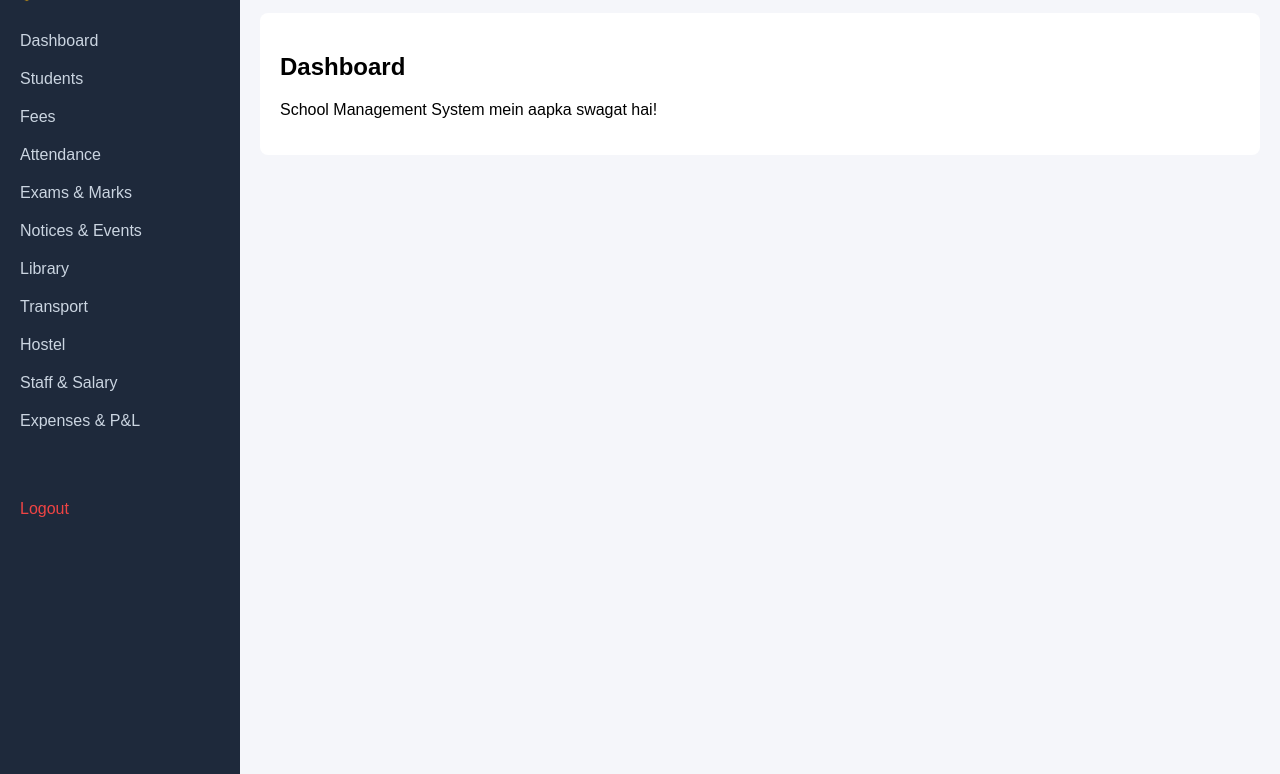
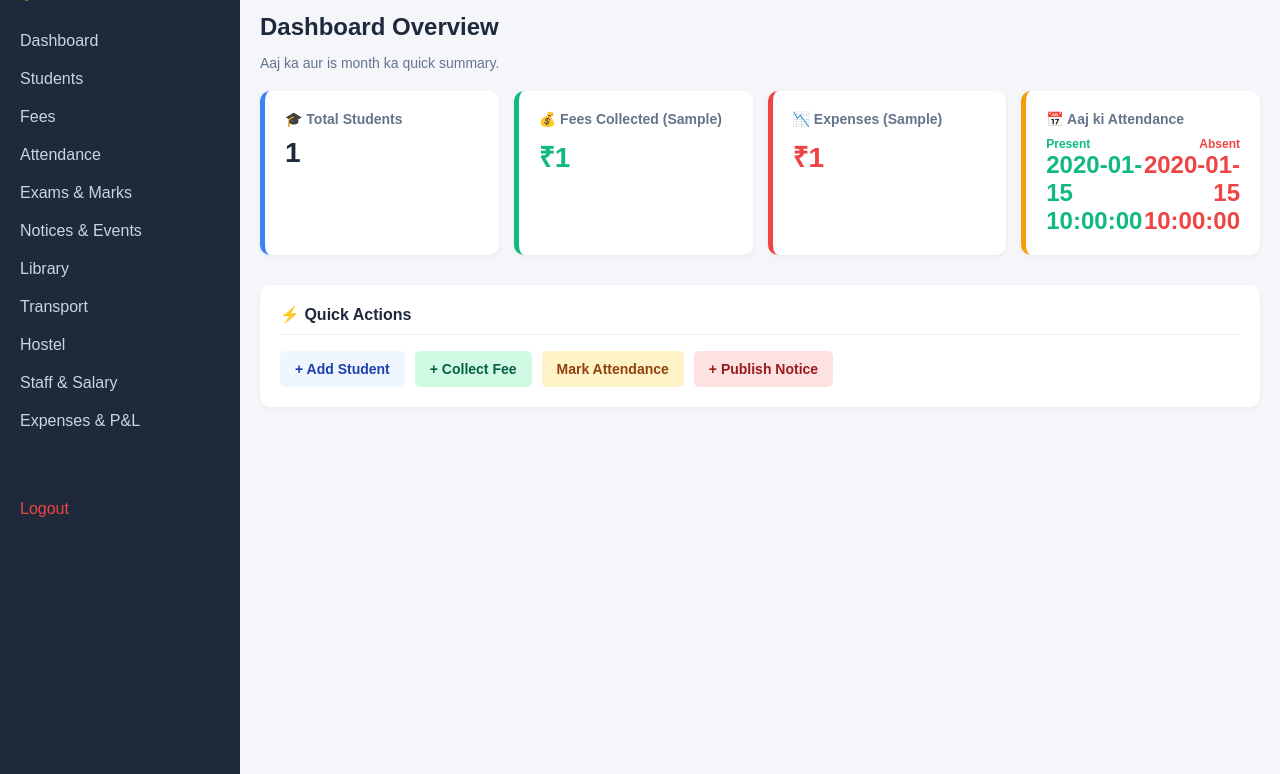
Before and after one commit to yahooamankum500-sketch/School-management-, a Flask app: template templates/dashboard.html in a window 1280 px wide. Shown: the part 66-840 px from the top of the page. Run offline with Flask 3, Linux system fonts and the light colour scheme; the template is opened without the code that fills it: most values are stand-ins (such as "Sample title", 1, 10 or a date in 2020).

Commit message:
Update dashboard.html

```diff
--- a/templates/dashboard.html
+++ b/templates/dashboard.html
@@ -1,7 +1,55 @@
 {% extends "base.html" %}
 {% block content %}
-<div style="background:white; padding:20px; border-radius:8px;">
-    <h2>Dashboard</h2>
-    <p>School Management System mein aapka swagat hai!</p>
+<div style="margin-bottom: 20px;">
+    <h2 style="color: #1e293b; margin: 0;">Dashboard Overview</h2>
+    <p style="color: #64748b; font-size: 14px;">Aaj ka aur is month ka quick summary.</p>
+</div>
+
+<!-- Stats Grid -->
+<div style="display: grid; grid-template-columns: repeat(auto-fit, minmax(200px, 1fr)); gap: 15px; margin-bottom: 30px;">
+
+    <!-- Students Card -->
+    <div style="background: white; padding: 20px; border-radius: 10px; border-left: 5px solid #3b82f6; box-shadow: 0 2px 5px rgba(0,0,0,0.05);">
+        <div style="font-size: 14px; color: #64748b; font-weight: bold; margin-bottom: 10px;">🎓 Total Students</div>
+        <div style="font-size: 28px; font-weight: bold; color: #1e293b;">{{ stats.total_students }}</div>
+    </div>
+
+    <!-- Fees Card -->
+    <div style="background: white; padding: 20px; border-radius: 10px; border-left: 5px solid #10b981; box-shadow: 0 2px 5px rgba(0,0,0,0.05);">
+        <div style="font-size: 14px; color: #64748b; font-weight: bold; margin-bottom: 10px;">💰 Fees Collected ({{ stats.current_month }})</div>
+        <div style="font-size: 28px; font-weight: bold; color: #10b981;">₹{{ "%.0f"|format(stats.total_fees) }}</div>
+    </div>
+
+    <!-- Expenses Card -->
+    <div style="background: white; padding: 20px; border-radius: 10px; border-left: 5px solid #ef4444; box-shadow: 0 2px 5px rgba(0,0,0,0.05);">
+        <div style="font-size: 14px; color: #64748b; font-weight: bold; margin-bottom: 10px;">📉 Expenses ({{ stats.current_month }})</div>
+        <div style="font-size: 28px; font-weight: bold; color: #ef4444;">₹{{ "%.0f"|format(stats.total_expenses) }}</div>
+    </div>
+
+    <!-- Attendance Card -->
+    <div style="background: white; padding: 20px; border-radius: 10px; border-left: 5px solid #f59e0b; box-shadow: 0 2px 5px rgba(0,0,0,0.05);">
+        <div style="font-size: 14px; color: #64748b; font-weight: bold; margin-bottom: 10px;">📅 Aaj ki Attendance</div>
+        <div style="display: flex; justify-content: space-between; align-items: flex-end;">
+            <div>
+                <div style="font-size: 12px; color: #10b981; font-weight: bold;">Present</div>
+                <div style="font-size: 24px; font-weight: bold; color: #10b981;">{{ stats.today_present }}</div>
+            </div>
+            <div style="text-align: right;">
+                <div style="font-size: 12px; color: #ef4444; font-weight: bold;">Absent</div>
+                <div style="font-size: 24px; font-weight: bold; color: #ef4444;">{{ stats.today_absent }}</div>
+            </div>
+        </div>
+    </div>
+</div>
+
+<!-- Quick Actions Area -->
+<div style="background: white; padding: 20px; border-radius: 10px; box-shadow: 0 2px 5px rgba(0,0,0,0.05);">
+    <h3 style="margin-top: 0; color: #1e293b; font-size: 16px; border-bottom: 1px solid #eee; padding-bottom: 10px;">⚡ Quick Actions</h3>
+    <div style="display: flex; gap: 10px; flex-wrap: wrap; margin-top: 15px;">
+        <a href="/students/add" style="text-decoration: none; background: #eff6ff; color: #1e40af; padding: 10px 15px; border-radius: 5px; font-size: 14px; font-weight: bold;">+ Add Student</a>
+        <a href="/fees/collect" style="text-decoration: none; background: #d1fae5; color: #065f46; padding: 10px 15px; border-radius: 5px; font-size: 14px; font-weight: bold;">+ Collect Fee</a>
+        <a href="/attendance/" style="text-decoration: none; background: #fef3c7; color: #92400e; padding: 10px 15px; border-radius: 5px; font-size: 14px; font-weight: bold;">Mark Attendance</a>
+        <a href="/notices/" style="text-decoration: none; background: #fee2e2; color: #991b1b; padding: 10px 15px; border-radius: 5px; font-size: 14px; font-weight: bold;">+ Publish Notice</a>
+    </div>
 </div>
 {% endblock %}
```
